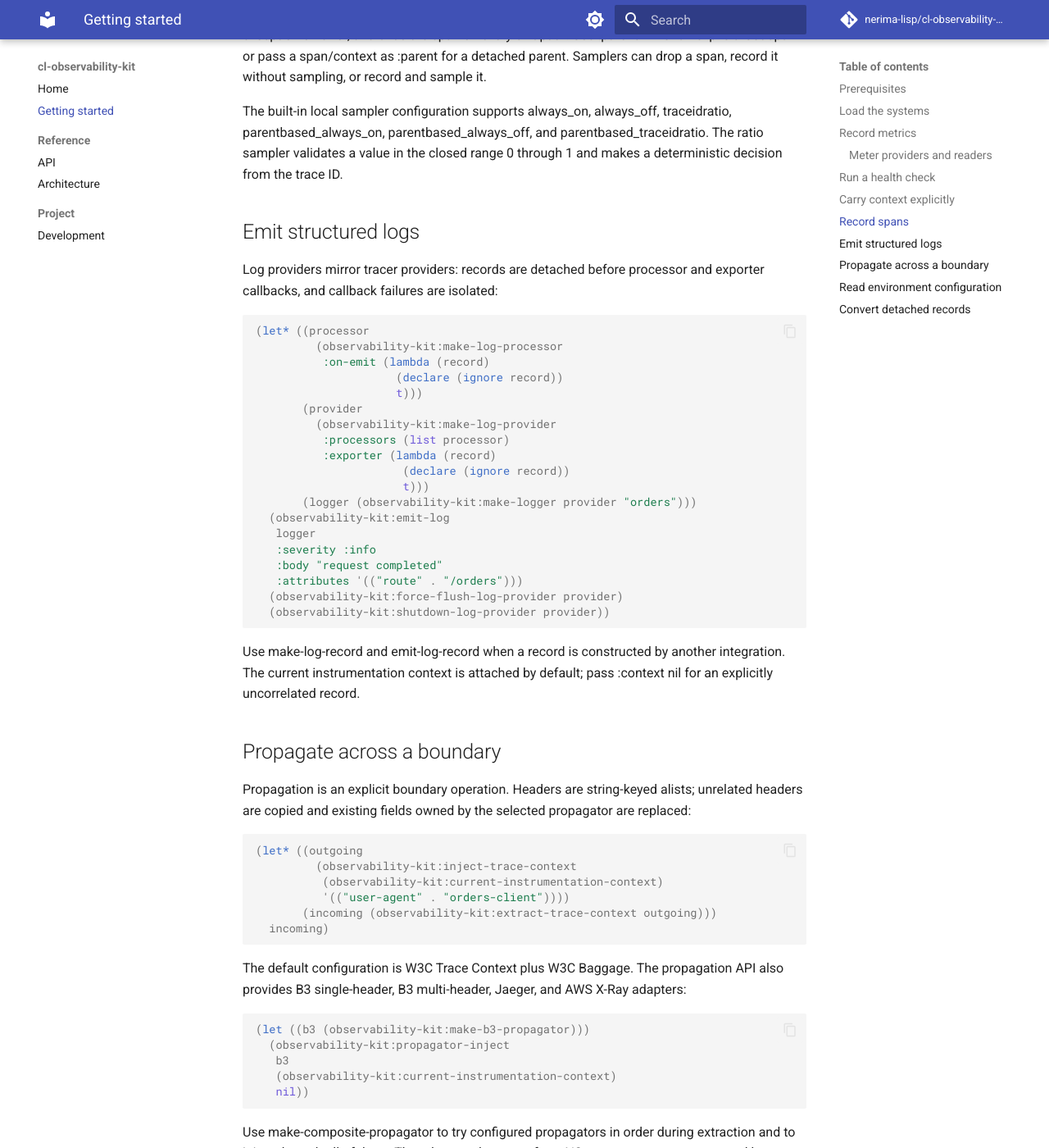
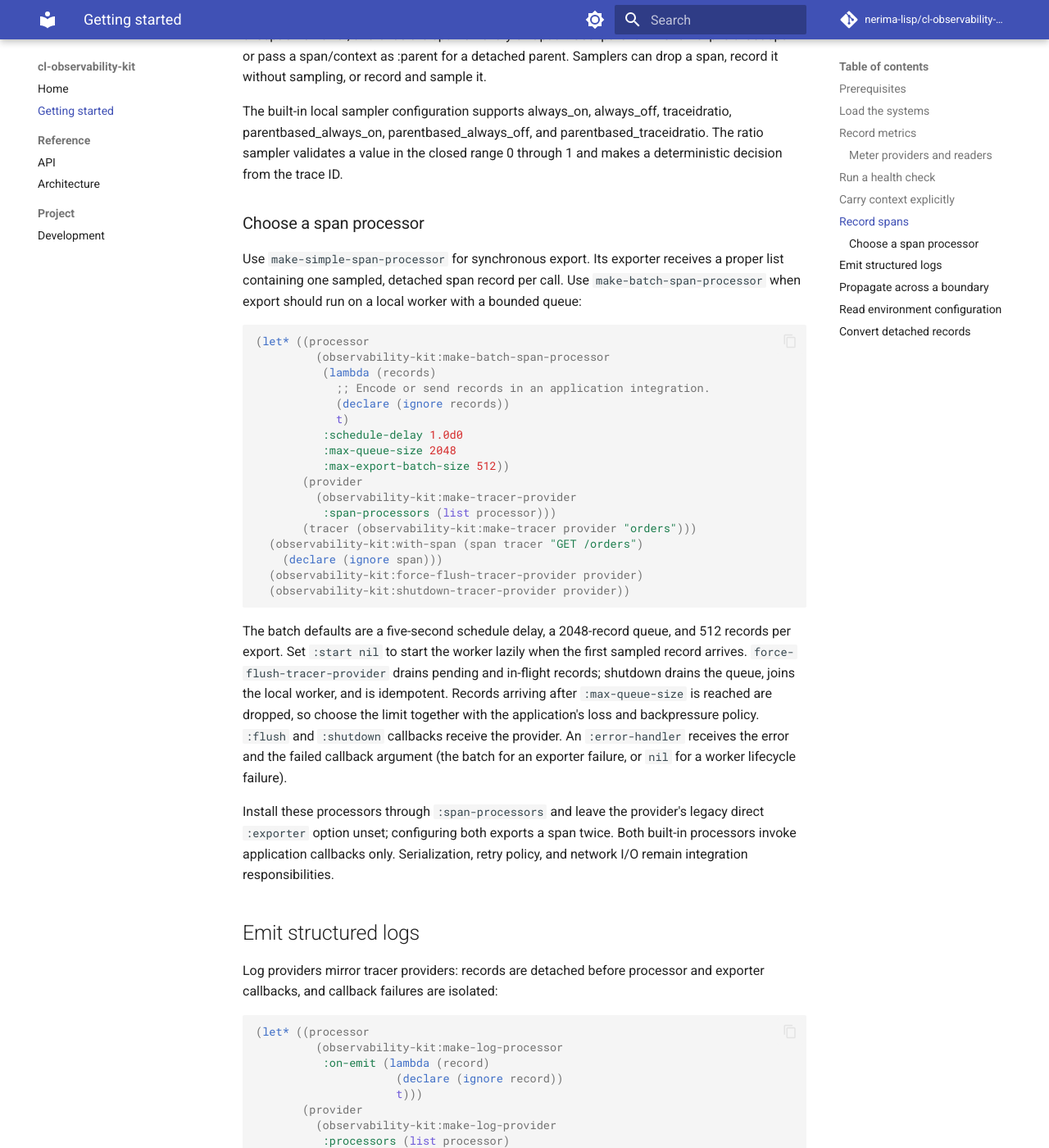
Before and after one commit to nerima-lisp/cl-observability-kit, an MkDocs documentation site: the page built from docs/src/getting-started.md, in a window 1280 px wide and 1400 px high, scrolled down 3885 px. Shown: the whole window at 82% size. Built offline with MkDocs 1.6.1 and Material for MkDocs 9.7.7, drawn with Linux system fonts in a browser that asks for light colours; comment, search, counter and statistics services are not loaded.

Commit message:
Document span processors and observability coverage

```diff
--- a/docs/src/getting-started.md
+++ b/docs/src/getting-started.md
@@ -202,6 +202,48 @@ traceidratio, parentbased_always_on, parentbased_always_off, and
 parentbased_traceidratio. The ratio sampler validates a value in the closed
 range 0 through 1 and makes a deterministic decision from the trace ID.
 
+### Choose a span processor
+
+Use `make-simple-span-processor` for synchronous export. Its exporter receives
+a proper list containing one sampled, detached span record per call. Use
+`make-batch-span-processor` when export should run on a local worker with a
+bounded queue:
+
+~~~lisp
+(let* ((processor
+         (observability-kit:make-batch-span-processor
+          (lambda (records)
+            ;; Encode or send records in an application integration.
+            (declare (ignore records))
+            t)
+          :schedule-delay 1.0d0
+          :max-queue-size 2048
+          :max-export-batch-size 512))
+       (provider
+         (observability-kit:make-tracer-provider
+          :span-processors (list processor)))
+       (tracer (observability-kit:make-tracer provider "orders")))
+  (observability-kit:with-span (span tracer "GET /orders")
+    (declare (ignore span)))
+  (observability-kit:force-flush-tracer-provider provider)
+  (observability-kit:shutdown-tracer-provider provider))
+~~~
+
+The batch defaults are a five-second schedule delay, a 2048-record queue, and
+512 records per export. Set `:start nil` to start the worker lazily when the
+first sampled record arrives. `force-flush-tracer-provider` drains pending and
+in-flight records; shutdown drains the queue, joins the local worker, and is
+idempotent. Records arriving after `:max-queue-size` is reached are dropped,
+so choose the limit together with the application's loss and backpressure
+policy. `:flush` and `:shutdown` callbacks receive the provider. An
+`:error-handler` receives the error and the failed callback argument (the
+batch for an exporter failure, or `nil` for a worker lifecycle failure).
+
+Install these processors through `:span-processors` and leave the provider's
+legacy direct `:exporter` option unset; configuring both exports a span twice.
+Both built-in processors invoke application callbacks only. Serialization,
+retry policy, and network I/O remain integration responsibilities.
+
 ## Emit structured logs
 
 Log providers mirror tracer providers: records are detached before processor
```
Also changed, not shown: docs/src/index.md (+5 -3 lines), docs/src/project/development.md (+11 -9 lines), docs/src/reference/api.md (+12 -0 lines), docs/src/reference/architecture.md (+12 -5 lines), README.md.
